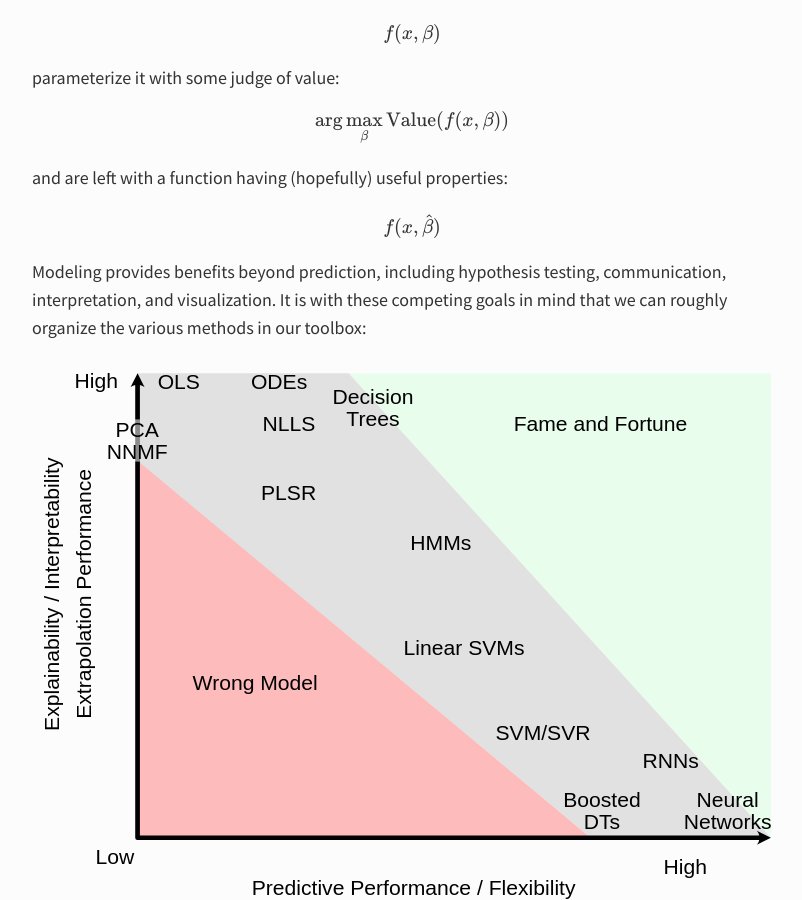
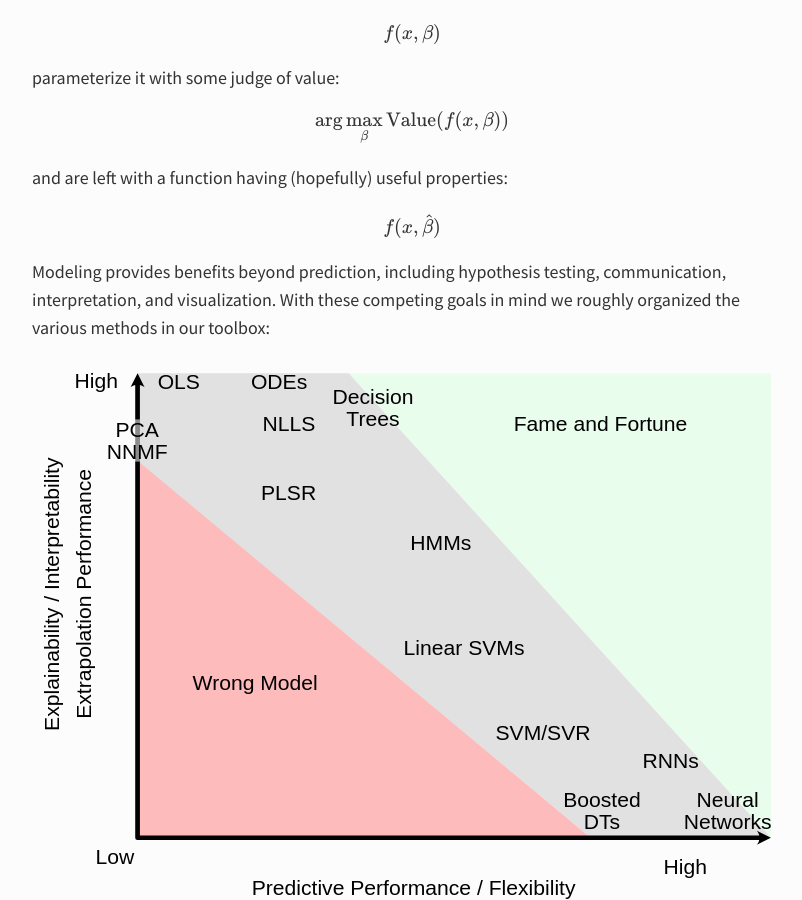
Before and after one commit to thanatosmin/ameyer.me, a Jekyll site: the page built from _posts/2020-01-21-where-systems-biol-may-be-headed.md, in a window 1280 px wide and 900 px high, scrolled down 396 px. Shown: the whole window, without its empty margins (228-1030 px from the left). Built offline with Jekyll 4.4.1, drawn with Linux system fonts in a browser that asks for light colours; formulas are drawn with MathJax 3.

Commit message:
Update 2020-01-21-where-systems-biol-may-be-headed.md

```diff
--- a/_posts/2020-01-21-where-systems-biol-may-be-headed.md
+++ b/_posts/2020-01-21-where-systems-biol-may-be-headed.md
@@ -22,7 +22,7 @@
 
 $$ f(x, \hat{\beta}) $$
 
-Modeling provides benefits beyond prediction, including hypothesis testing, communication, interpretation, and visualization. It is with these competing goals in mind that we can roughly organize the various methods in our toolbox:
+Modeling provides benefits beyond prediction, including hypothesis testing, communication, interpretation, and visualization. With these competing goals in mind we roughly organized the various methods in our toolbox:
 
 ![Our toolkit of models.](/public/images/models-plot.svg)
 
```
